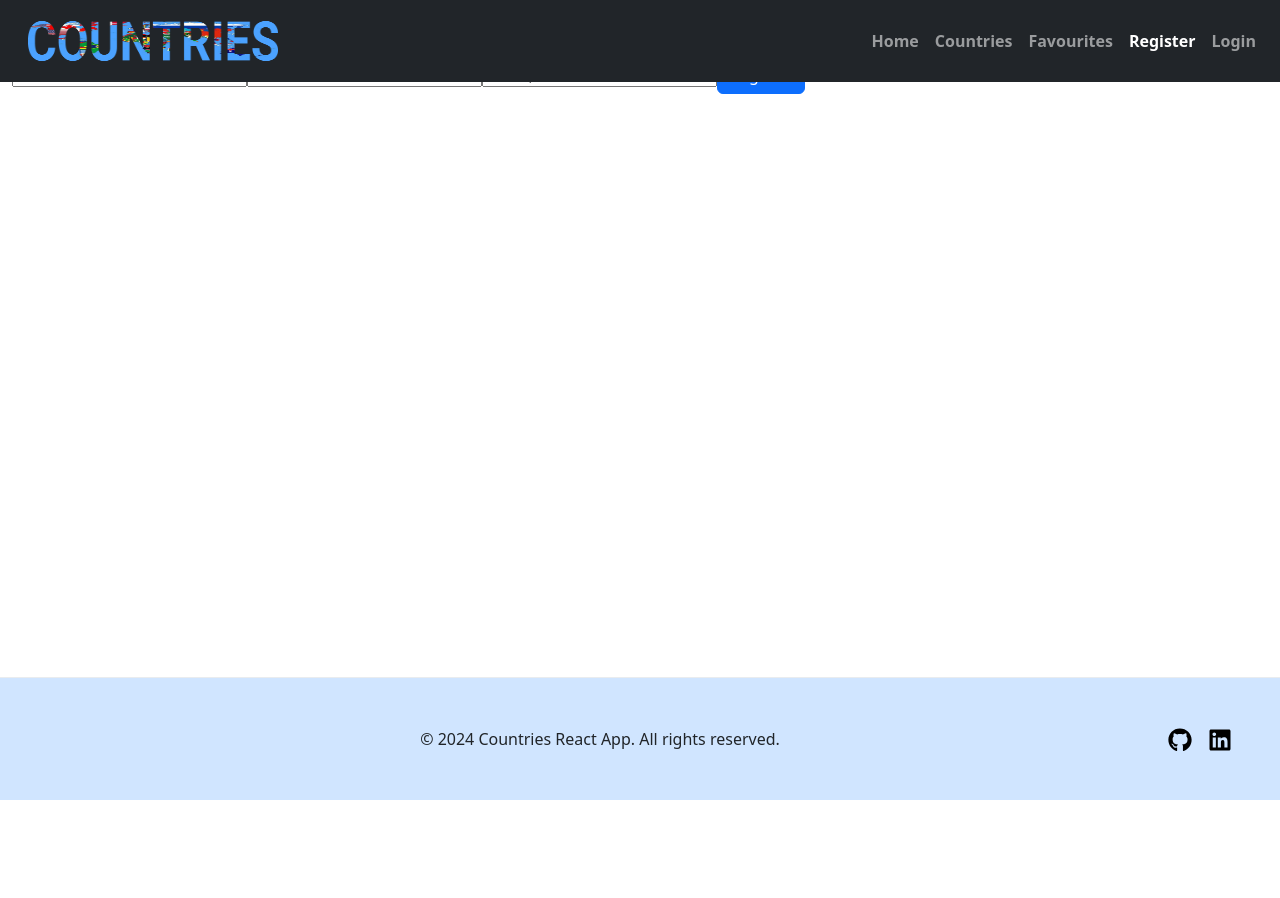
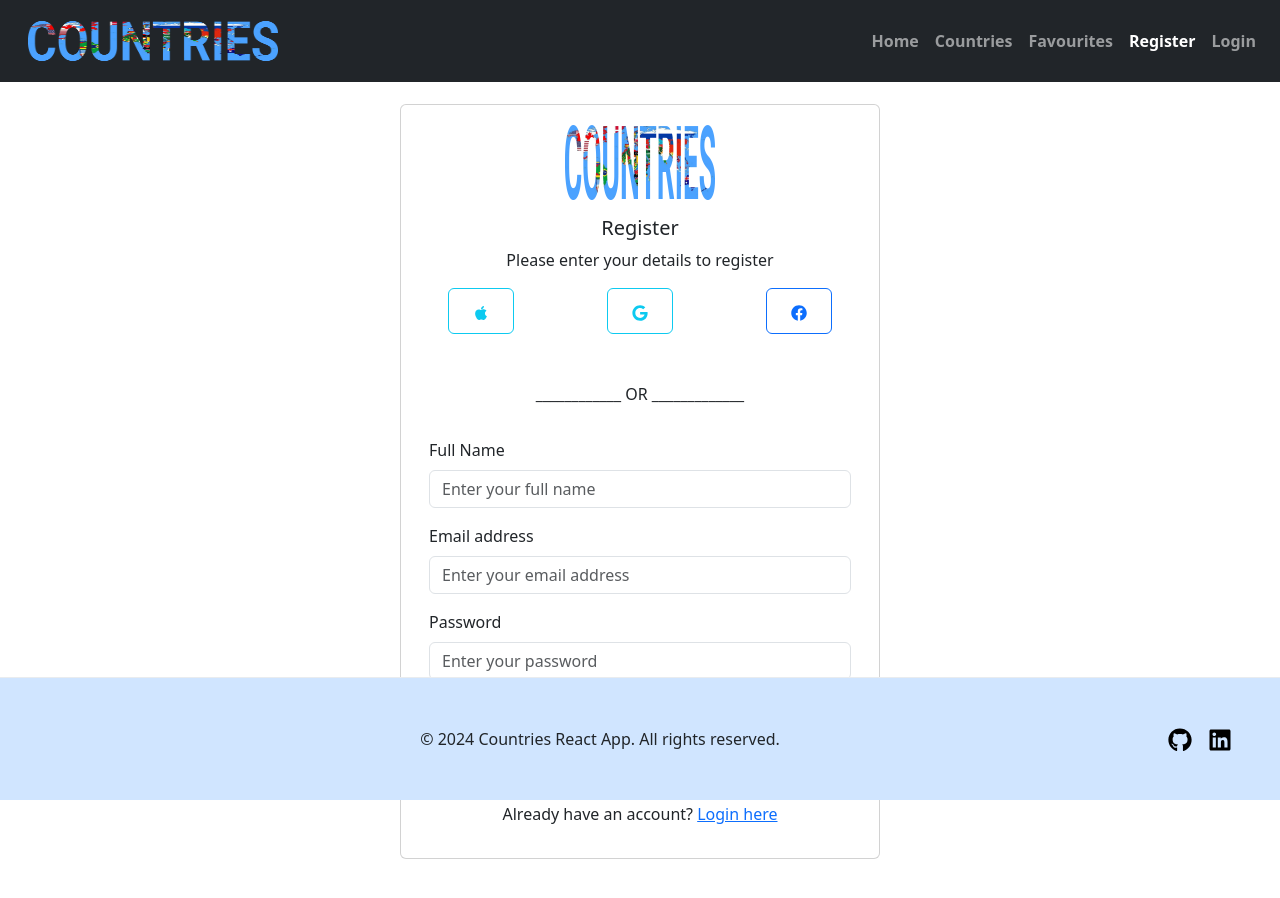
Before and after one commit to the-sankari/countries-react-app, a React app: page /register in a window 1280 px wide. Shown: the top 898 px of the page. Before the commit the page ends 800 px from the top, so only its background shows below. Built offline with nearby package versions, Linux system fonts and the light colour scheme; no server answers; the HTML template or start-up script is replaced by a standard one.

Commit message:
Updated and modified register and login page

```diff
--- /dev/null
+++ b/src/components/FormCard.jsx
@@ -0,0 +1,121 @@
+/* eslint-disable react/prop-types */
+import { Link } from "react-router-dom";
+import { Button, Container, Form, Row, Col, Card, Fade } from "react-bootstrap";
+import logo from "../assets/img/Countries.png";
+import { FaApple, FaFacebook, FaGoogle } from "react-icons/fa";
+import { useState } from "react";
+const FormCard = ({
+  title,
+  subTitle,
+  handleSubmit,
+  formFields,
+  buttonText,
+  linkText,
+  linkTo,
+  linkDescription,
+}) => {
+  const [openText, setOpenText] = useState(false);
+  const handleOpenText = () => {
+    setOpenText(!openText);
+  };
+
+  return (
+    <Container className="mt-5" style={{ marginTop: "100px" }}>
+      <Row className="justify-content-center">
+        <Card style={{ width: "30rem" }}>
+          <Card.Img
+            variant="top"
+            src={logo}
+            style={{ width: "150px", alignSelf: "center", marginTop: "20px" }}
+          />
+          <Card.Body className="text-center">
+            <Card.Title>{title} </Card.Title>
+            <Card.Text>{subTitle} </Card.Text>
+          </Card.Body>
+          <Row className="d-flex justify-content-center text-center">
+            <Col>
+              <Button
+                variant="outline-info"
+                style={{ padding: "10px 24px " }}
+                onClick={handleOpenText}
+                aria-expanded={openText}
+                aria-controls="fade-text"
+              >
+                <FaApple />
+              </Button>
+            </Col>
+            <Col>
+              <Button
+                variant="outline-info"
+                style={{ padding: "10px 24px " }}
+                onClick={handleOpenText}
+                aria-controls="fade-text"
+                aria-expanded={openText}
+              >
+                <FaGoogle />
+              </Button>
+            </Col>
+            <Col>
+              <Button
+                variant="outline-primary"
+                style={{ padding: "10px 24px " }}
+                onClick={handleOpenText}
+                aria-controls="fade-text"
+                aria-expanded={openText}
+              >
+                <FaFacebook />
+              </Button>
+            </Col>
+            <Fade in={openText}>
+              <div className="fade-text text-muted" size="sm">
+                This feature is not available right now. Please login with your
+                eamil address and password. Thank you.
+              </div>
+            </Fade>
+            <p className="text-center">____________ OR _____________</p>
+          </Row>
+          <Card.Body>
+            <Form>
+              {formFields.map((field, index) => (
+                <Form.Group
+                  className="mb-3"
+                  controlId={field.controlId}
+                  key={index}
+                >
+                  <Form.Label>{field.label}</Form.Label>
+                  <Form.Control
+                    type={field.type}
+                    placeholder={field.placeholder}
+                    value={field.value}
+                    onChange={field.onChange}
+                    required={field.required}
+                  />
+                </Form.Group>
+              ))}
+            </Form>
+          </Card.Body>
+
+          <Card.Body className="text-center">
+            <Button
+              style={{
+                padding: "10px 14px",
+                width: "100%",
+                fontSize: "1.5rem",
+              }}
+              variant="primary"
+              type="submit"
+              onClick={handleSubmit}
+            >
+              {buttonText}
+            </Button>
+            <p className="text-center mt-3">
+              {linkDescription} <Link to={linkTo}>{linkText}</Link>
+            </p>
+          </Card.Body>
+        </Card>
+      </Row>
+    </Container>
+  );
+};
+
+export default FormCard;
--- a/src/components/Login.jsx
+++ b/src/components/Login.jsx
@@ -1,16 +1,13 @@
 import { useEffect, useState } from "react";
 import { useAuthState } from "react-firebase-hooks/auth";
 import { auth, logginWithEmailAndPassword } from "../auth/firebase";
-import logo from "../assets/img/Countries.png";
-import { Button, Card, Col, Container, Fade, Form, Row } from "react-bootstrap";
-import { Link, useNavigate } from "react-router-dom";
-import { FaApple, FaFacebook, FaGoogle } from "react-icons/fa";
+import FormCard from "./FormCard";
+import { useNavigate } from "react-router-dom";
 
 const Login = () => {
   const [email, setEmail] = useState("");
   const [password, setPassword] = useState("");
-  const [openTex, setOpenText] = useState(false);
-  const [user, loading, error] = useAuthState(auth);
+  const [user, loading] = useAuthState(auth);
   const navigate = useNavigate();
 
   useEffect(() => {
@@ -23,140 +20,139 @@ const Login = () => {
     logginWithEmailAndPassword(email, password);
   };
 
-  const handleOpenText = () => {
-    setOpenText(!openTex);
-  };
+  const formFields = [
+    {
+      label: "Email address",
+      type: "email",
+      value: email,
+      onChange: (e) => setEmail(e.target.value),
+      placeholder: "Enter your email address",
+      required: true,
+      controlId: "formBasicEmail",
+    },
+    {
+      label: "Password",
+      type: "password",
+      value: password,
+      onChange: (e) => setPassword(e.target.value),
+      placeholder: "Enter your password",
+      required: true,
+      controlId: "formBasicPassword",
+    },
+  ];
   return (
-    <Container className="mt-5">
-      <Row className="justify-content-center">
-        {/* <Col md={6}>
-          <h2 className="text-center">Login</h2>
-          <Form>
-            <Form.Group className="mb-3" controlId="formBasicEmail">
-              <Form.Label>Email address</Form.Label>
-              <Form.Control
-                type="email"
-                value={email}
-                onChange={(e) => setEmail(e.target.value)}
-                placeholder="Enter email"
-                required
-              />
-            </Form.Group>
-            <Form.Group className="mb-3" controlId="formBasicPassword">
-              <Form.Label>Password</Form.Label>
-              <Form.Control
-                type="password"
-                value={password}
-                onChange={(e) => setPassword(e.target.value)}
-                placeholder="Password"
-                required
-              />
-            </Form.Group>
-            <Button variant="primary" type="submit" onClick={handleLogin}>
-              Login
-            </Button>
-          </Form>
-        </Col> */}
-        <Card style={{ width: "30rem" }}>
-          <Card.Img
-            variant="top"
-            src={logo}
-            style={{ width: "150px", alignSelf: "center", marginTop: "20px" }}
-          />
-          <Card.Body className="text-center">
-            <Card.Title>Welcome Back! </Card.Title>
-            <Card.Text>
-              Plase enter your details to login to your account
-            </Card.Text>
-          </Card.Body>
-          <Row className="d-flex justify-content-center text-center">
-            <Col>
-              <Button
-                variant="outline-info"
-                style={{ padding: "10px 24px " }}
-                onClick={handleOpenText}
-                aria-expanded={open}
-                aria-controls="fade-text"
-              >
-                <FaApple />
-              </Button>
-            </Col>
-            <Col>
-              <Button
-                variant="outline-info"
-                style={{ padding: "10px 24px " }}
-                onClick={handleOpenText}
-                aria-controls="fade-text"
-                aria-expanded={open}
-              >
-                <FaGoogle />
-              </Button>
-            </Col>
-            <Col>
-              <Button
-                variant="outline-primary"
-                style={{ padding: "10px 24px " }}
-                onClick={handleOpenText}
-                aria-controls="fade-text"
-                aria-expanded={open}
-              >
-                <FaFacebook />
-              </Button>
-            </Col>
-            <Fade in={openTex}>
-              <div className="fade-text text-muted" size="sm">
-                This feature is not available right now. Please login with your
-                eamil address and password. Thank you.
-              </div>
-            </Fade>
-            <p className="text-center">____________ OR _____________</p>
-          </Row>
-          <Card.Body>
-            <Form>
-              <Form.Group className="mb-3" controlId="formBasicEmail">
-                <Form.Label>Email address</Form.Label>
-                <Form.Control
-                  type="email"
-                  value={email}
-                  onChange={(e) => setEmail(e.target.value)}
-                  placeholder="Enter email"
-                  required
-                />
-              </Form.Group>
-              <Form.Group className="mb-3" controlId="formBasicPassword">
-                <Form.Label>Password</Form.Label>
-                <Form.Control
-                  type="password"
-                  value={password}
-                  onChange={(e) => setPassword(e.target.value)}
-                  placeholder="Password"
-                  required
-                />
-              </Form.Group>
-            </Form>
-          </Card.Body>
+    // <Container className="mt-5">
+    //   <Row className="justify-content-center">
+    //     <Card style={{ width: "30rem" }}>
+    //       <Card.Img
+    //         variant="top"
+    //         src={logo}
+    //         style={{ width: "150px", alignSelf: "center", marginTop: "20px" }}
+    //       />
+    //       <Card.Body className="text-center">
+    //         <Card.Title>Welcome Back! </Card.Title>
+    //         <Card.Text>
+    //           Plase enter your details to login to your account
+    //         </Card.Text>
+    //       </Card.Body>
+    //       <Row className="d-flex justify-content-center text-center">
+    //         <Col>
+    //           <Button
+    //             variant="outline-info"
+    //             style={{ padding: "10px 24px " }}
+    //             onClick={handleOpenText}
+    //             aria-expanded={open}
+    //             aria-controls="fade-text"
+    //           >
+    //             <FaApple />
+    //           </Button>
+    //         </Col>
+    //         <Col>
+    //           <Button
+    //             variant="outline-info"
+    //             style={{ padding: "10px 24px " }}
+    //             onClick={handleOpenText}
+    //             aria-controls="fade-text"
+    //             aria-expanded={open}
+    //           >
+    //             <FaGoogle />
+    //           </Button>
+    //         </Col>
+    //         <Col>
+    //           <Button
+    //             variant="outline-primary"
+    //             style={{ padding: "10px 24px " }}
+    //             onClick={handleOpenText}
+    //             aria-controls="fade-text"
+    //             aria-expanded={open}
+    //           >
+    //             <FaFacebook />
+    //           </Button>
+    //         </Col>
+    //         <Fade in={openTex}>
+    //           <div className="fade-text text-muted" size="sm">
+    //             This feature is not available right now. Please login with your
+    //             eamil address and password. Thank you.
+    //           </div>
+    //         </Fade>
+    //         <p className="text-center">____________ OR _____________</p>
+    //       </Row>
+    //       <Card.Body>
+    //         <Form>
+    //           <Form.Group className="mb-3" controlId="formBasicEmail">
+    //             <Form.Label>Email address</Form.Label>
+    //             <Form.Control
+    //               type="email"
+    //               value={email}
+    //               onChange={(e) => setEmail(e.target.value)}
+    //               placeholder="Enter email"
+    //               required
+    //             />
+    //           </Form.Group>
+    //           <Form.Group className="mb-3" controlId="formBasicPassword">
+    //             <Form.Label>Password</Form.Label>
+    //             <Form.Control
+    //               type="password"
+    //               value={password}
+    //               onChange={(e) => setPassword(e.target.value)}
+    //               placeholder="Password"
+    //               required
+    //             />
+    //           </Form.Group>
+    //         </Form>
+    //       </Card.Body>
 
-          <Card.Body className="text-center">
-            <Button
-              style={{
-                padding: "10px 14px",
-                width: "100%",
-                fontSize: "1.5rem",
-              }}
-              variant="primary"
-              type="submit"
-              onClick={handleLogin}
-            >
-              Login
-            </Button>
-            <p className="text-center mt-3">
-              Don&apos;t have an account?{" "}
-              <Link to="/register">Register here.</Link>
-            </p>
-          </Card.Body>
-        </Card>
-      </Row>
-    </Container>
+    //       <Card.Body className="text-center">
+    //         <Button
+    //           style={{
+    //             padding: "10px 14px",
+    //             width: "100%",
+    //             fontSize: "1.5rem",
+    //           }}
+    //           variant="primary"
+    //           type="submit"
+    //           onClick={handleLogin}
+    //         >
+    //           Login
+    //         </Button>
+    //         <p className="text-center mt-3">
+    //           Don&apos;t have an account?{" "}
+    //           <Link to="/register">Register here.</Link>
+    //         </p>
+    //       </Card.Body>
+    //     </Card>
+    //   </Row>
+    // </Container>
+    <FormCard
+      title="Login"
+      subTitle="Please enter your details to login"
+      handleSubmit={handleLogin}
+      formFields={formFields}
+      buttonText="Login"
+      linkText="Register here"
+      linkTo="/register"
+      linkDescription="Don't have an account?"
+    />
   );
 };
 
--- a/src/components/Register.jsx
+++ b/src/components/Register.jsx
@@ -1,15 +1,13 @@
-import React, { useState } from "react";
+import { useState } from "react";
 import { auth, registerWithEmailAndPassword } from "../auth/firebase";
 import { useAuthState } from "react-firebase-hooks/auth";
-import { useNavigate } from "react-router-dom";
-import { Button } from "react-bootstrap";
+import FormCard from "./FormCard";
 const Register = () => {
   const [email, setEmail] = useState("");
   const [password, setPassword] = useState("");
   const [name, setName] = useState("");
 
-  const [user, loading, error] = useAuthState(auth);
-  const navigate = useNavigate();
+  const [user, loading] = useAuthState(auth);
 
   const handleRegister = () => {
     if (!name) {
@@ -18,38 +16,158 @@ const Register = () => {
     registerWithEmailAndPassword(name, email, password);
   };
 
-  // TODO: Add a check to if user is logged in and navigate to countries is logged in
   if (loading) {
     return <p>Loading...</p>;
   }
+  const formFields = [
+    {
+      label: "Full Name",
+      type: "text",
+      name: "name",
+      value: name,
+      onChange: (e) => setName(e.target.value),
+      placeholder: "Enter your full name",
+      required: true,
+      controlId: "formFullName",
+    },
+    {
+      label: "Email address",
+      type: "email",
+      value: email,
+      onChange: (e) => setEmail(e.target.value),
+      placeholder: "Enter your email address",
+      required: true,
+      controlId: "formBasicEmail",
+    },
+    {
+      label: "Password",
+      type: "password",
+      value: password,
+      onChange: (e) => setPassword(e.target.value),
+      placeholder: "Enter your password",
+      required: true,
+      controlId: "formBasicPassword",
+    },
+  ];
   return (
-    <div className="register">
-      <input
-        type="text"
-        value={name}
-        onChange={(e) => {
-          setName(e.target.value);
-        }}
-        placeholder="Full name"
-      />
-      <input
-        type="email"
-        value={email}
-        onChange={(e) => {
-          setEmail(e.target.value);
-        }}
-        placeholder="Email"
-      />
-      <input
-        type="password"
-        value={password}
-        onChange={(e) => {
-          setPassword(e.target.value);
-        }}
-        placeholder="Enter password"
-      />
-      <Button onClick={handleRegister}>Register</Button>
-    </div>
+    // <Container className="mt-5" style={{ marginTop: "100px" }}>
+    //   <Row className="justify-content-center">
+    //     <Card style={{ width: "30rem" }}>
+    //       <Card.Img
+    //         variant="top"
+    //         src={logo}
+    //         style={{ width: "150px", alignSelf: "center", marginTop: "20px" }}
+    //       />
+    //       <Card.Body className="text-center">
+    //         <Card.Title>Welcome Back! </Card.Title>
+    //         <Card.Text>Plase enter your details to register</Card.Text>
+    //       </Card.Body>
+    //       <Row className="d-flex justify-content-center text-center">
+    //         <Col>
+    //           <Button
+    //             variant="outline-info"
+    //             style={{ padding: "10px 24px " }}
+    //             onClick={handleOpenText}
+    //             aria-expanded={open}
+    //             aria-controls="fade-text"
+    //           >
+    //             <FaApple />
+    //           </Button>
+    //         </Col>
+    //         <Col>
+    //           <Button
+    //             variant="outline-info"
+    //             style={{ padding: "10px 24px " }}
+    //             onClick={handleOpenText}
+    //             aria-controls="fade-text"
+    //             aria-expanded={open}
+    //           >
+    //             <FaGoogle />
+    //           </Button>
+    //         </Col>
+    //         <Col>
+    //           <Button
+    //             variant="outline-primary"
+    //             style={{ padding: "10px 24px " }}
+    //             onClick={handleOpenText}
+    //             aria-controls="fade-text"
+    //             aria-expanded={open}
+    //           >
+    //             <FaFacebook />
+    //           </Button>
+    //         </Col>
+    //         <Fade in={openTex}>
+    //           <div className="fade-text text-muted" size="sm">
+    //             This feature is not available right now. Please login with your
+    //             eamil address and password. Thank you.
+    //           </div>
+    //         </Fade>
+    //         <p className="text-center">____________ OR _____________</p>
+    //       </Row>
+    //       <Card.Body>
+    //         <Form>
+    //           <Form.Group className="mb-3" controlId="formBasicEmail">
+    //             <Form.Label>Full Name</Form.Label>
+    //             <Form.Control
+    //               type="text"
+    //               placeholder="Enter your full name"
+    //               value={name}
+    //               onChange={(e) => setName(e.target.value)}
+    //             />
+    //           </Form.Group>
+    //           <Form.Group className="mb-3" controlId="formBasicEmail">
+    //             <Form.Label>Email address</Form.Label>
+    //             <Form.Control
+    //               type="email"
+    //               value={email}
+    //               onChange={(e) => setEmail(e.target.value)}
+    //               placeholder="Enter email"
+    //               required
+    //             />
+    //           </Form.Group>
+    //           <Form.Group className="mb-3" controlId="formBasicPassword">
+    //             <Form.Label>Password</Form.Label>
+    //             <Form.Control
+    //               type="password"
+    //               value={password}
+    //               onChange={(e) => setPassword(e.target.value)}
+    //               placeholder="Password"
+    //               required
+    //             />
+    //           </Form.Group>
+    //         </Form>
+    //       </Card.Body>
+
+    //       <Card.Body className="text-center">
+    //         <Button
+    //           style={{
+    //             padding: "10px 14px",
+    //             width: "100%",
+    //             fontSize: "1.5rem",
+    //           }}
+    //           variant="primary"
+    //           type="submit"
+    //           onClick={handleRegister}
+    //         >
+    //           Register
+    //         </Button>
+    //         <p className="text-center mt-3">
+    //           Already have an account ? <Link to="/login">Login here.</Link>
+    //         </p>
+    //       </Card.Body>
+    //     </Card>
+    //   </Row>
+    // </Container>
+    <FormCard
+      title="Register"
+      subTitle="Please enter your details to register"
+      onSubmit={handleRegister}
+      formFields={formFields}
+      buttonText="Register"
+      linkText="Login here"
+      linkTo="/login"
+      linkDescription="Already have an account?"
+    />
   );
 };
 
```
